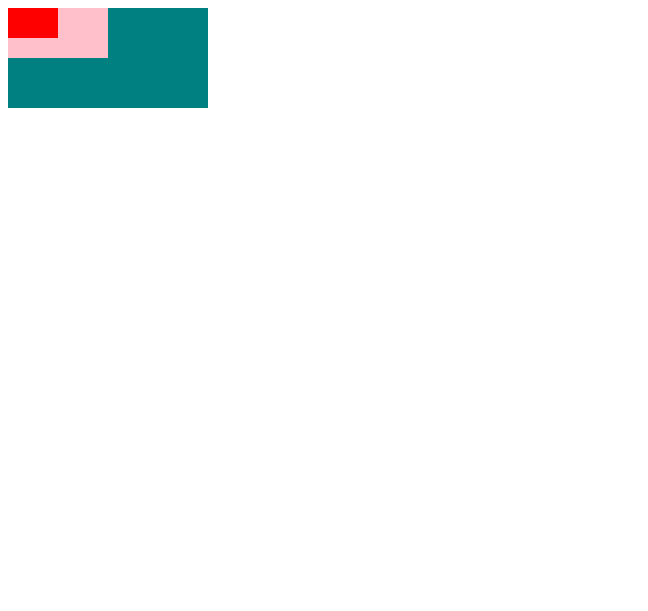
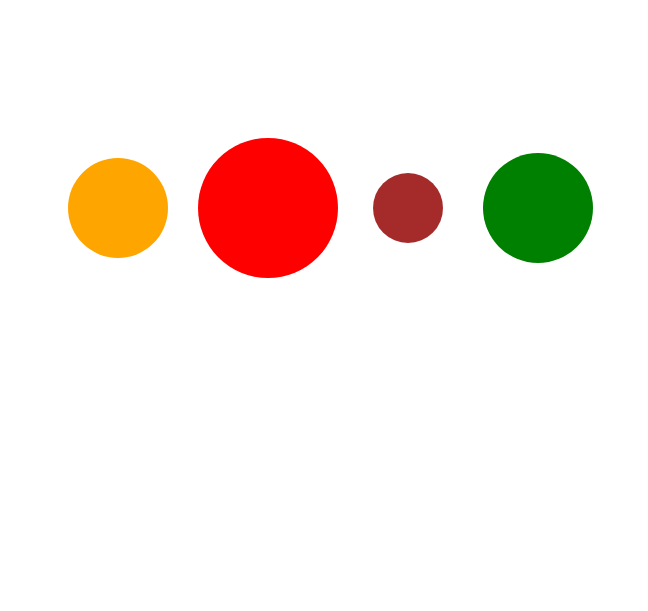
Before and after one commit to VisheshSingh/Data-UI-with-D3, a plain HTML site: page index.html in a window 1280 px wide. Shown: the whole page, without its empty margins (0-648 px from the left). Drawn offline with nearby package versions, Linux system fonts and the light colour scheme.

Commit message:
Adding external JSON to elements

```diff
--- a/index.html
+++ b/index.html
@@ -11,7 +11,7 @@
 <body>
     <div class="canvas">
         <svg height="600" width="600">
-            <rect></rect>
+
         </svg>
     </div>
 
--- a/index.js
+++ b/index.js
@@ -1,26 +1,22 @@
-const data = [
-  { width: 200, height: 100, fill: "teal" },
-  { width: 100, height: 50, fill: "pink" },
-  { width: 50, height: 30, fill: "red" }
-];
-
+// select the svg container
 const svg = d3.select("svg");
 
-const rect = svg
-  .selectAll("rect")
-  .data(data)
-  .attr("height", (d, i, n) => {
-    // console.log(n[i]);
-    return d.height;
-  })
-  .attr("width", d => d.width)
-  .attr("fill", d => d.fill);
+d3.json("planets.json").then(data => {
+  const circle = svg.selectAll("circle").data(data);
 
-// console.log(rect);
+  // add attrs to circle in DOM
+  circle
+    .attr("cx", d => d.distance)
+    .attr("cy", 200)
+    .attr("r", d => d.radius)
+    .attr("fill", d => d.fill);
 
-rect
-  .enter()
-  .append("rect")
-  .attr("height", (d, i, n) => d.height)
-  .attr("width", d => d.width)
-  .attr("fill", d => d.fill);
+  // add enter selection to DOM
+  circle
+    .enter()
+    .append("circle")
+    .attr("cx", d => d.distance)
+    .attr("cy", 200)
+    .attr("r", d => d.radius)
+    .attr("fill", d => d.fill);
+});
--- /dev/null
+++ b/planets.json
@@ -0,0 +1,22 @@
+[
+  {
+    "radius": 50,
+    "distance": 110,
+    "fill": "orange"
+  },
+  {
+    "radius": 70,
+    "distance": 260,
+    "fill": "red"
+  },
+  {
+    "radius": 35,
+    "distance": 400,
+    "fill": "brown"
+  },
+  {
+    "radius": 55,
+    "distance": 530,
+    "fill": "green"
+  }
+]
```
